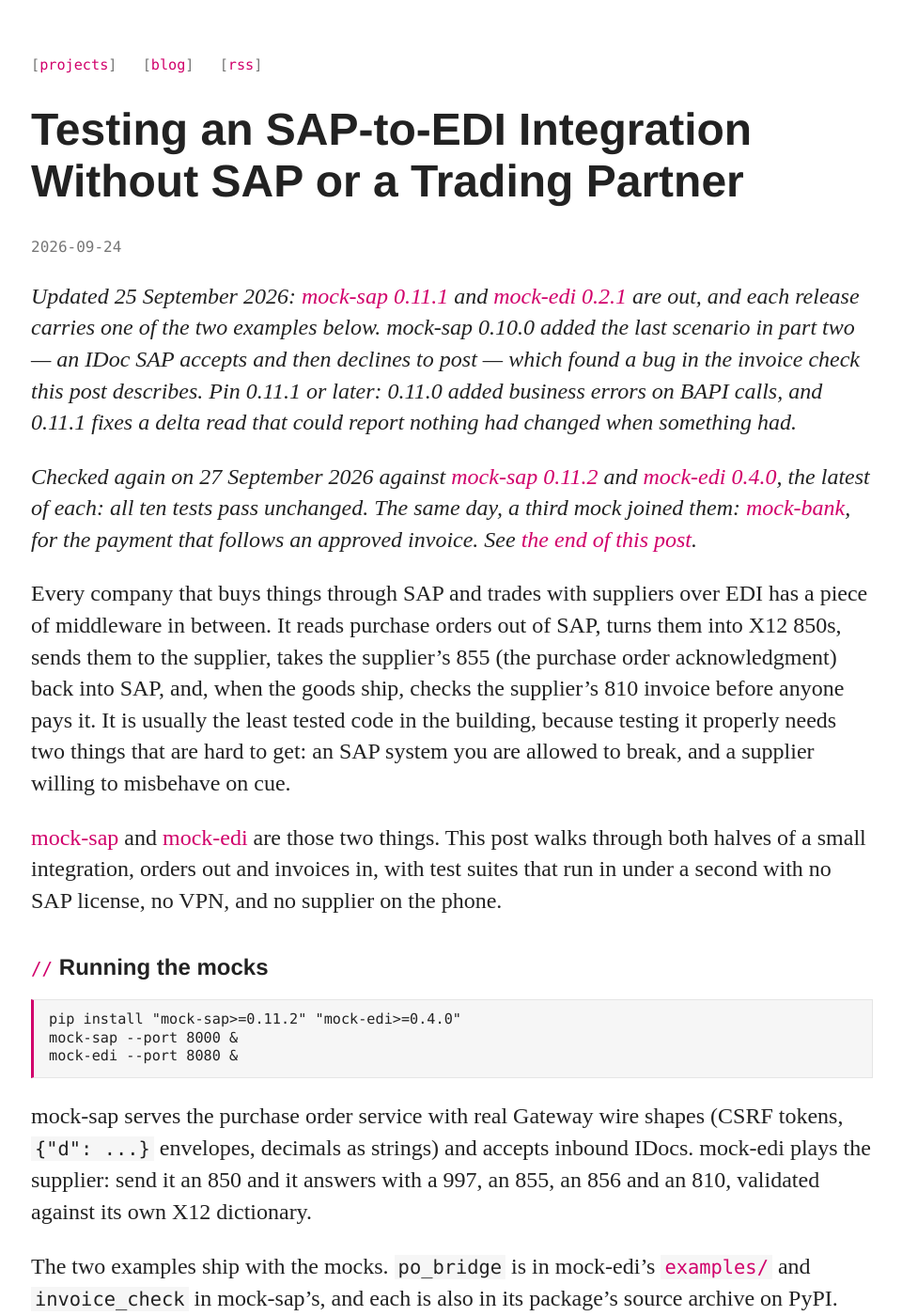
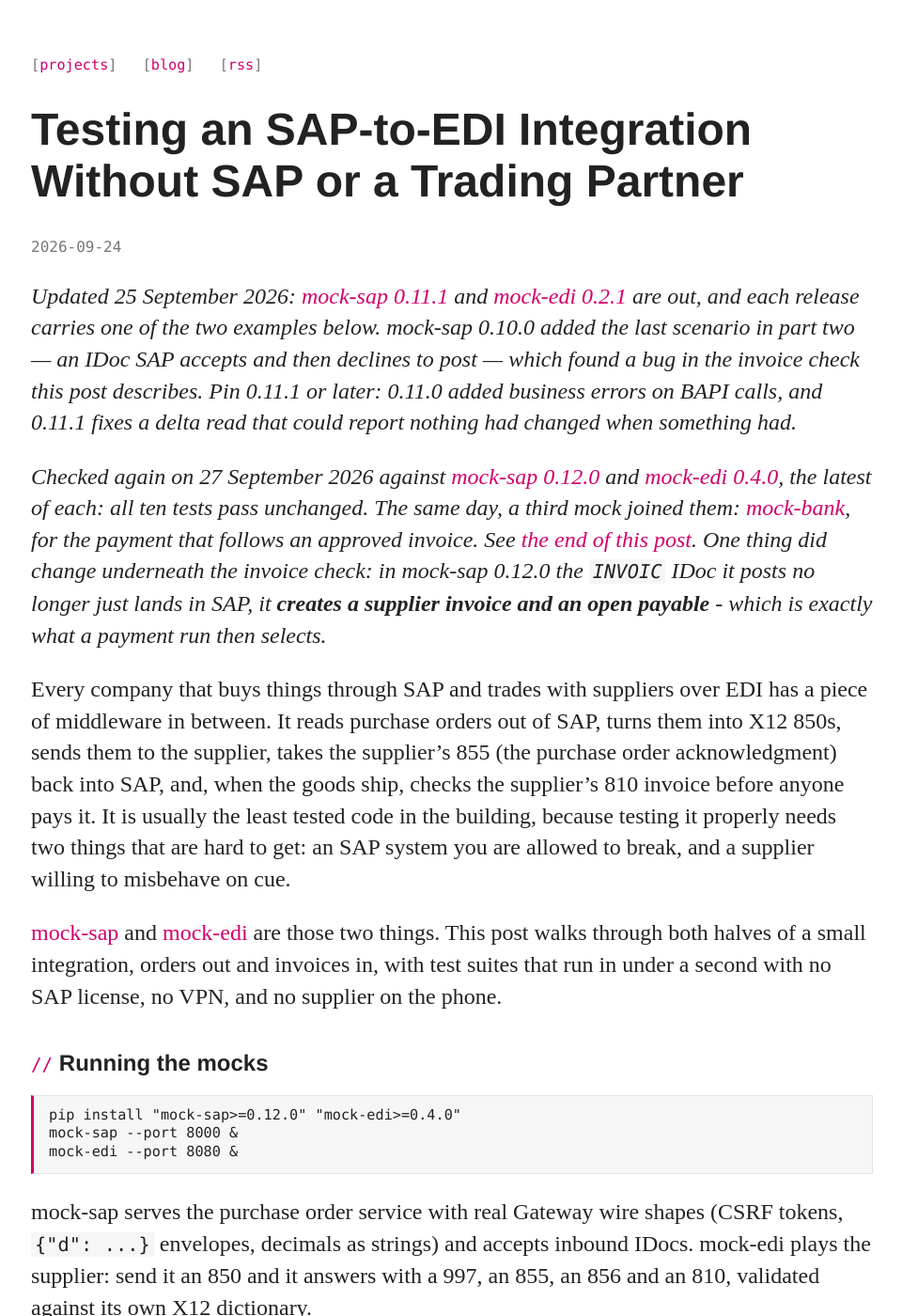
Before and after one commit to rseufert/rseufert.github.io, a Jekyll site: the page built from _posts/2026-09-24-testing-an-sap-to-edi-integration.md, in a window 1280 px wide and 1400 px high. Shown: the whole window at 94% size, without its empty margins (159-1119 px from the left). Built offline with Jekyll 4.4.1, drawn with Linux system fonts in a browser that asks for light colours.

Commit message:
Pin mock-sap 0.12.0, where the invoice check leaves something to pay
0.12.0 changes what happens underneath this post rather than beside it.
The INVOIC IDoc the invoice check posts used to land in SAP and stop
there; now it creates a supplier invoice and an open payable, which is
the thing a payment run selects -- so the post's last section, about
paying the invoice with mock-bank, now has a payable to point at.

Checked rather than assumed: mock-sap 0.12.0 and mock-edi 0.4.0 from
PyPI into a clean venv, the post's own command, ten tests, all pass. That
mattered here more than for an ordinary version bump, because 0.12.0
changed the behaviour the example depends on.

Also names the payable side on the projects page, since it is what
connects the SAP card to the bank one.

Co-Authored-By: Claude Opus 5 <noreply@anthropic.com>

````diff
--- a/_posts/2026-09-24-testing-an-sap-to-edi-integration.md
+++ b/_posts/2026-09-24-testing-an-sap-to-edi-integration.md
@@ -6,7 +6,7 @@ date: 2026-09-24
 
 *Updated 25 September 2026: [mock-sap 0.11.1](https://pypi.org/project/mock-sap/0.11.1/) and [mock-edi 0.2.1](https://pypi.org/project/mock-edi/0.2.1/) are out, and each release carries one of the two examples below. mock-sap 0.10.0 added the last scenario in part two — an IDoc SAP accepts and then declines to post — which found a bug in the invoice check this post describes. Pin 0.11.1 or later: 0.11.0 added business errors on BAPI calls, and 0.11.1 fixes a delta read that could report nothing had changed when something had.*
 
-*Checked again on 27 September 2026 against [mock-sap 0.11.2](https://pypi.org/project/mock-sap/0.11.2/) and [mock-edi 0.4.0](https://pypi.org/project/mock-edi/0.4.0/), the latest of each: all ten tests pass unchanged. The same day, a third mock joined them: [mock-bank](https://github.com/rseufert/mock-bank), for the payment that follows an approved invoice. See [the end of this post](#next-paying-the-invoice).*
+*Checked again on 27 September 2026 against [mock-sap 0.12.0](https://pypi.org/project/mock-sap/0.12.0/) and [mock-edi 0.4.0](https://pypi.org/project/mock-edi/0.4.0/), the latest of each: all ten tests pass unchanged. The same day, a third mock joined them: [mock-bank](https://github.com/rseufert/mock-bank), for the payment that follows an approved invoice. See [the end of this post](#next-paying-the-invoice). One thing did change underneath the invoice check: in mock-sap 0.12.0 the `INVOIC` IDoc it posts no longer just lands in SAP, it **creates a supplier invoice and an open payable** - which is exactly what a payment run then selects.*
 
 Every company that buys things through SAP and trades with suppliers over EDI has a piece of middleware in between. It reads purchase orders out of SAP, turns them into X12 850s, sends them to the supplier, takes the supplier's 855 (the purchase order acknowledgment) back into SAP, and, when the goods ship, checks the supplier's 810 invoice before anyone pays it. It is usually the least tested code in the building, because testing it properly needs two things that are hard to get: an SAP system you are allowed to break, and a supplier willing to misbehave on cue.
 
@@ -15,7 +15,7 @@ Every company that buys things through SAP and trades with suppliers over EDI ha
 ## Running the mocks
 
 ```bash
-pip install "mock-sap>=0.11.2" "mock-edi>=0.4.0"
+pip install "mock-sap>=0.12.0" "mock-edi>=0.4.0"
 mock-sap --port 8000 &
 mock-edi --port 8080 &
 ```
--- a/index.html
+++ b/index.html
@@ -23,6 +23,7 @@ title: Rick Seufert
 			<li><strong>Zero dependencies.</strong> Python 3.8+ standard library and SQLite.</li>
 			<li><strong>Real wire shapes.</strong> <code>__metadata</code>, <code>/Date(…)/</code>, EDMX <code>$metadata</code>, CSRF tokens, <code>$batch</code> changesets, BAPIRET2 tables.</li>
 			<li><strong>V2 and V4 over the same rows.</strong> <code>$apply</code> aggregation, delta tokens, Fiori UI annotations, and OAuth 2.0 token flows a client can expire and refresh.</li>
+			<li><strong>Both sides of the document chain.</strong> A sales order becomes a delivery, an invoice and money owed to you; an inbound <code>INVOIC</code> becomes a supplier invoice and money owed <em>by</em> you - an open item a payment run selects with one <code>$filter</code>, and the supplier's IBAN to pay it into.</li>
 			<li><strong>Deterministic demo data.</strong> Business partners, products, sales and purchase orders, the same every run for a given seed.</li>
 			<li><strong>Failure on demand.</strong> Latency, 500s, locked documents, expired CSRF tokens - and the two that answer <em>success</em> and mean no: an inbound IDoc SAP accepts and then declines to post, and a BAPI that returns HTTP 200 with <code>TYPE E</code> in <code>RETURN</code> for a valid call. Both look like success from the sending side, which is why they are the ones worth testing against.</li>
 		</ul>
````
